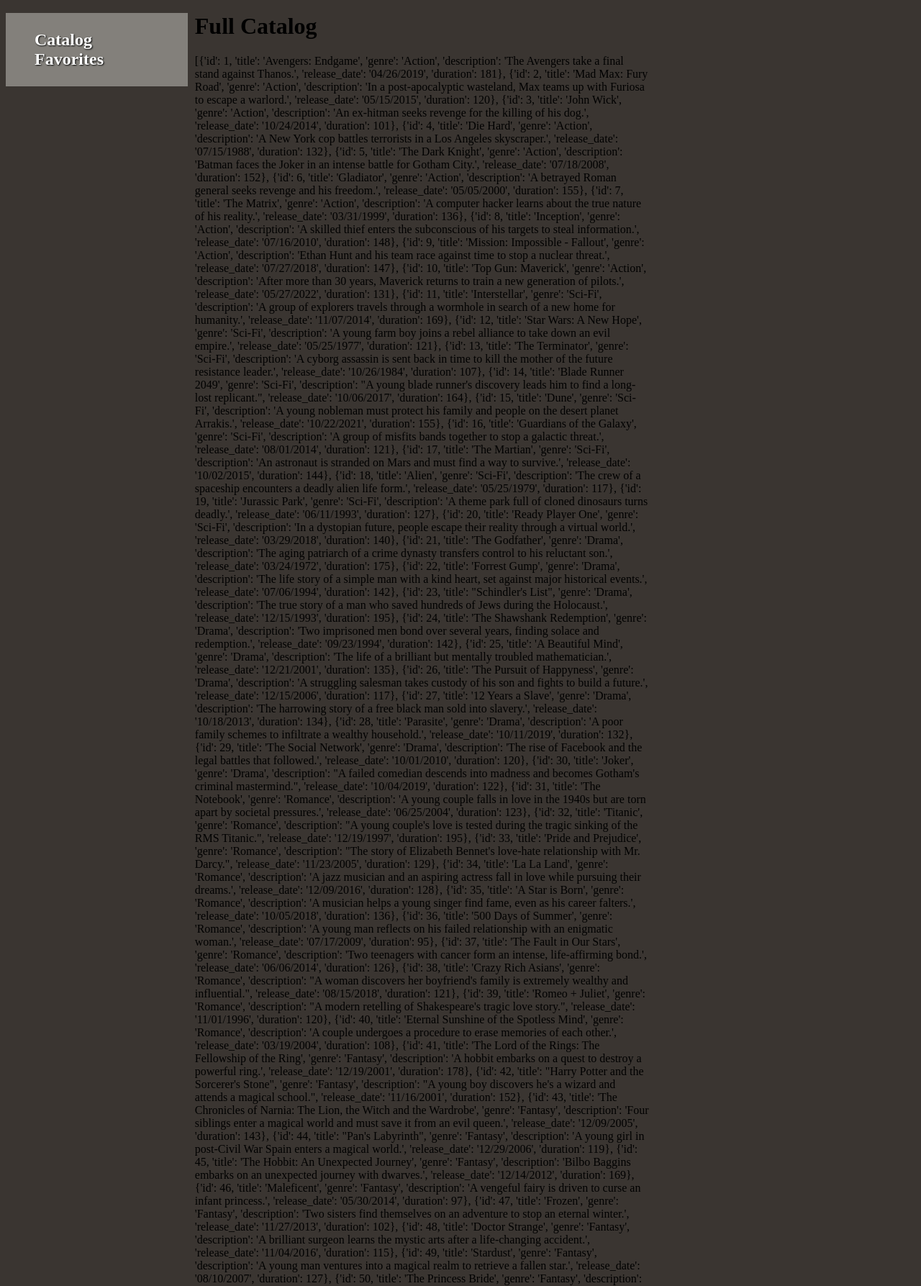
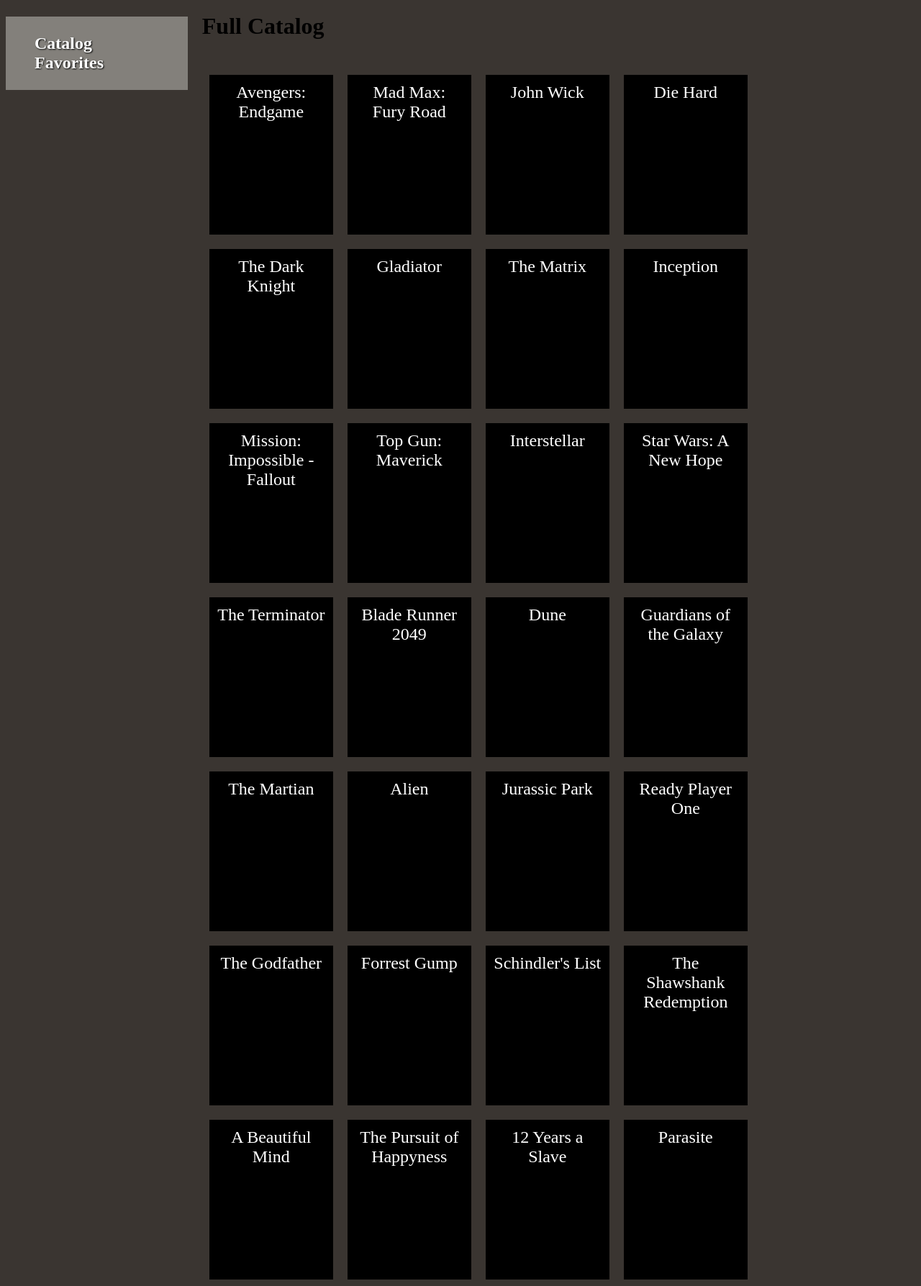
Before and after one commit to gerald-guerrero/netflix-clone, a Flask app: page /list in a window 1280 px wide. Shown: the part 45-1832 px from the top of the page at 72% size. Run offline with Flask 3, Linux system fonts and the light colour scheme; a user stored in the database is signed in; data comes from the database, SQL or seed files in the repository.

Commit message:
Formatted content on catalog page and added content to details page when catalog entry is clicked

```diff
--- a/pages.py
+++ b/pages.py
@@ -11,8 +11,8 @@
     route for homepage and serves as main directory for app containing links for relevant pages
     can be accessed without being signed in
     """
-    links = {"home": url_for("pages.index"), "login": url_for("pages.login"), "register": url_for("pages.register"), "logout": url_for("pages.logout"), "list": url_for("pages.list"), "details": url_for("pages.detail"), "favorites": url_for("pages.favorites")}
-    return render_template("index.html", links = links)
+
+    return render_template("index.html")
 
 @pages.route("/login")
 def login():
@@ -97,19 +97,23 @@
     movies_shows = Movies_Shows.query.all()
     movies_shows_list = []
     for entry in movies_shows:
-        entry_dict = {'id': entry.id, 'title': entry.title, 'genre': entry.genre, 'description': entry.description, 'release_date': entry.release_date, 'duration': entry.duration}
+        entry_dict = {'id': entry.id, 'title': entry.title}
         movies_shows_list.append(entry_dict)
     return render_template("list.html", Movies_Shows = movies_shows_list)
 
-@pages.route("/detail")
-def detail():
+@pages.route("/detail/<int:media_id>")
+def detail(media_id):
     """
     route for detail page that shows the complete information for the selected movie
     only accessible when logged in by checking if session has the "name" attribute
     """
     if "name" not in session:
         return redirect(url_for("pages.index"))
-    return render_template("detail.html")
+
+    entry = Movies_Shows.query.filter_by(id=media_id).first()
+    movie_show = {'id': entry.id, 'title': entry.title, 'genre': entry.genre, 'description': entry.description, 'release_date': entry.release_date, 'duration': entry.duration}
+    print(movie_show)
+    return render_template("detail.html", movie_show = movie_show)
 
 @pages.route("/favorites")
 def favorites():
--- a/static/style.css
+++ b/static/style.css
@@ -14,9 +14,7 @@
     font-weight: bold;
     text-align: center;
     border-radius: 30px;
-    text-decoration: none;
     text-shadow: 1px 1px 2px black;
-    padding-right: max;
     transition: all 0.2s ease;
 }
 
@@ -44,19 +42,52 @@
     width: 20%;
     font-size: x-large;
     background-color: rgba(131,128,123,255);
-
+    margin-top: 5px;
 }
 
-#menu ul {
+ul {
     list-style: none;
 }
 
 #content {
     float: left;
+    width: 70%;
     padding-left: 10px;
-    max-width: 50%;
+    margin-left: 10px;
 }
 
-h1 {
+h1, h2 {
     margin-top: 0;
 }
+
+.catalog_entry {
+    float: left;
+    color: white;
+    background-color: black;
+    font-size: x-large;
+    border: 1px solid black;
+    padding: 10px;
+    margin: 10px;
+    width: 150px;
+    text-align: center;
+    height: 200px;
+}
+
+.catalog_entry:hover {
+    background-color: gray;
+}
+
+a {
+    text-decoration: none;
+}
+
+
+@media screen and (max-width: 750px) {
+    #menu {
+        width: 100%;
+    }
+    #content {
+        padding-top: 10px;
+        width: 100%;
+    }
+}
--- a/templates/index.html
+++ b/templates/index.html
@@ -5,5 +5,5 @@
 
 {% block body %}
     <h1>Homepage</h1>
-
+    <p>Welcome to Netflix! Login to see the full catalog of movies and shows!</p>
 {% endblock %}
--- a/templates/list.html
+++ b/templates/list.html
@@ -5,5 +5,13 @@
 
 {% block body %}
 <h1>Full Catalog</h1>
-<p>{{ Movies_Shows }}</p>
+<br>
+<div id="catalog"></div>
+{% for entry in Movies_Shows %}
+    <a href="{{ url_for('pages.detail', media_id=entry.id) }}">
+        <div id="{{ entry.id }}" class="catalog_entry">{{ entry.title }}</div>
+    </a>
+{% endfor %}
+</div>
+
 {% endblock %}
```
Also changed, not shown: templates/detail.html (+7 -0 lines).
